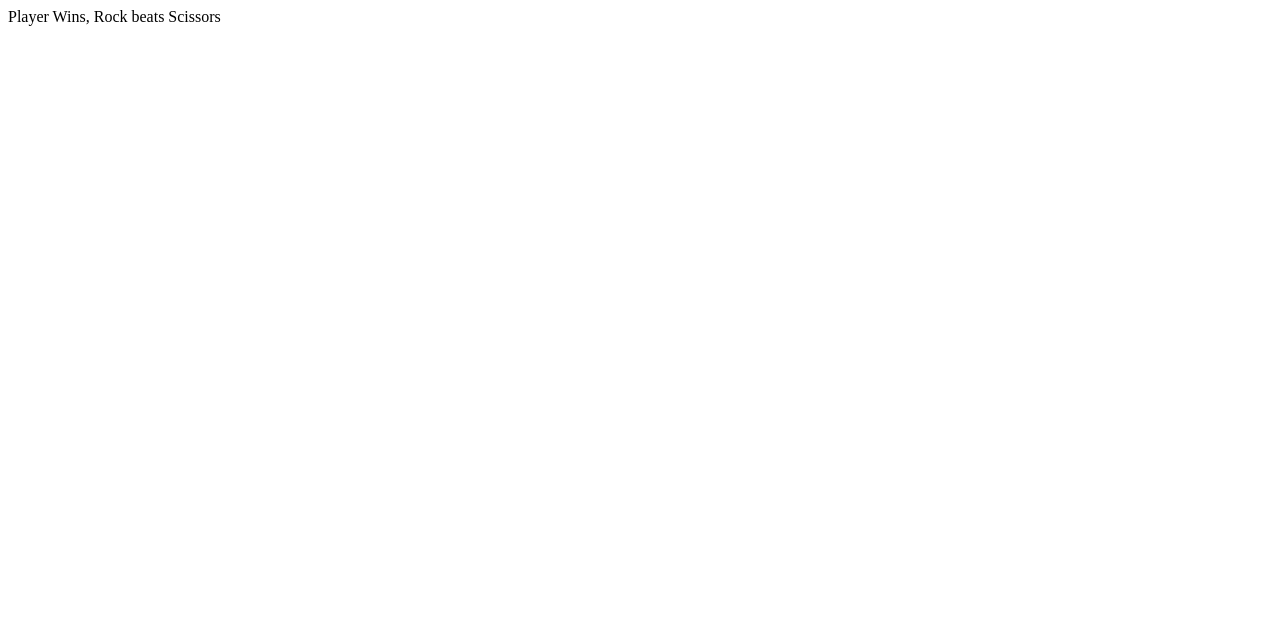
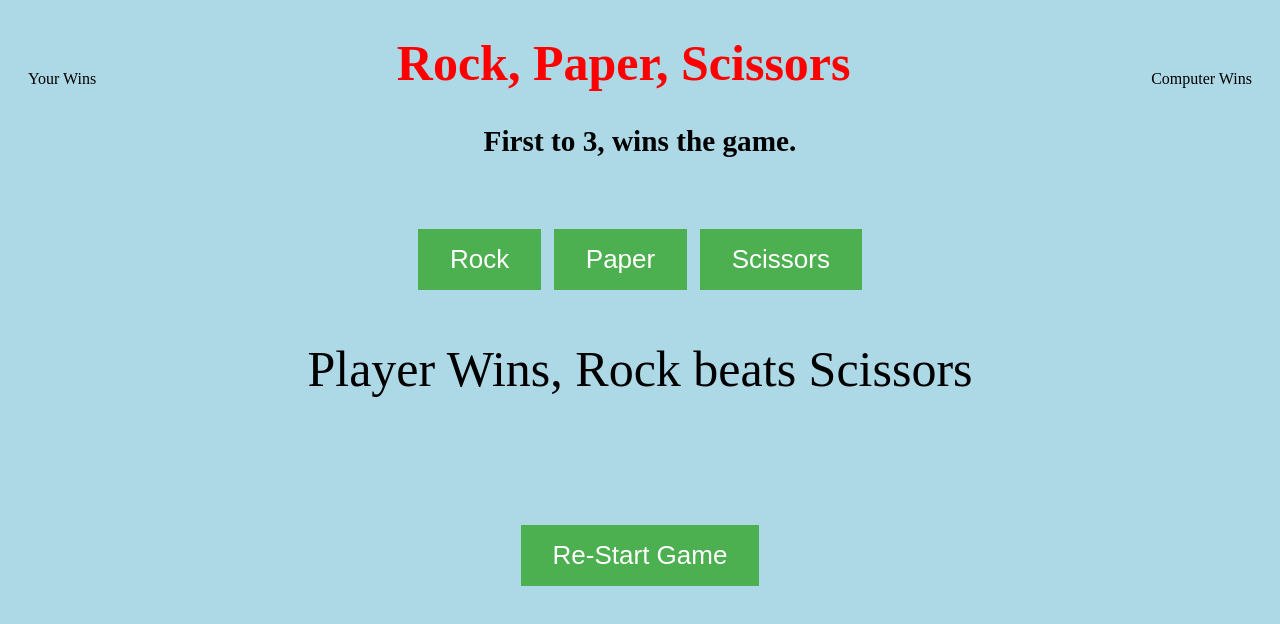
Before and after one commit to bmenini/rockpaperscissors, a plain HTML site: page index.html in a window 1280 px wide. Both pictures are taken after a click on the button "Rock". Drawn offline with Linux system fonts and the light colour scheme.

Commit message:
Display result to page under buttons

```diff
--- a/functions.js
+++ b/functions.js
@@ -9,24 +9,29 @@ var randomMove = textArray[Math.floor(Math.random() * textArray.length)];
 return randomMove;
 }
 
+
+
  function playRound(playerSelection, computerSelection) {
 
-    if (playerSelection == "Rock" && computerSelection == "Rock" ||
+    if (
+        playerSelection == "Rock" && computerSelection == "Rock" ||
         playerSelection == "Paper" && computerSelection == "Paper" ||
-        playerSelection == "Scissors" && computerSelection == "Scissors"){
-
-
-            return message="It was a tie, both selected " + playerSelection + ".";
-
-        } else if
-        (playerSelection == "Rock" && computerSelection === "Scissors" ||
+        playerSelection == "Scissors" && computerSelection == "Scissors")
+        {
+            var message = document.getElementById('display').innerHTML = "It was a tie, both selected " + playerSelection + ".";
+            return message;
+            //return message="It was a tie, both selected " + playerSelection + ".";
+        } else if (
+        playerSelection == "Rock" && computerSelection == "Scissors" ||
         playerSelection == "Scissors" && computerSelection == "Paper" ||
         playerSelection == "Paper" && computerSelection == "Rock") {
-
-            return message="Player Wins, " + playerSelection + " beats " + computerSelection;
+            var message = document.getElementById('display').innerHTML = "Player Wins, " + playerSelection + " beats " + computerSelection;
+            return message;
+            //return message="Player Wins, " + playerSelection + " beats " + computerSelection;
         }
+        else {
+            var message = document.getElementById('display').innerHTML = "Player Wins, " + playerSelection + " beats " + computerSelection;
+            return message;
+            //return message="Computer Wins, " + computerSelection + " beats " + playerSelection ;}
     }
-    function playerSelection(item) {
-        var move = item;
-        return move;
-    }
+}
--- a/index.html
+++ b/index.html
@@ -6,9 +6,7 @@
     <meta http-equiv="X-UA-Compatible" content="ie=edge">
     <title>Rock Paper Scissors</title>
     <link rel="stylesheet" href="style.css">
-    <script type="text/javascript" src="functions.js">
 
-    </script>
 </head>
 <body>
     <div class="left"><p>Your Wins</p></div>
@@ -19,18 +17,24 @@
     <div class="center"><h1>Rock, Paper, Scissors</h1></div>
 
     <div class="center"><h3>First to 3, wins the game.</h3></div>
+
     <div class="center"></div>
-    <div>
-        <div  class="center color"><button class="rock" onclick="document.write(playRound('Rock', computerPlay()));">Rock</button>
 
-        <button class="paper" onclick="document.write(playRound('Paper', computerPlay()));">Paper</button>
-        <button class="scissors" onclick="document.write(playRound('Scissors', computerPlay()));">Scissors</button></div>
-    </div>
+        <div class="center color">
+        <button  onclick="playRound('Rock', computerPlay());">Rock</button>
+        <button  onclick="playRound('Paper', computerPlay());">Paper</button>
+        <button  onclick="playRound('Scissors', computerPlay());">Scissors</button>
+        <p><span id='display'></span></p>
+        </div>
+
+</div>
     <!--Place this code under Rock Button -- Fix Scope Issue with (move)
     <div class="center color"><script>document.write(playRound(playerSelection(move), computerPlay()));</script></div>-->
 
     <div class="center color"><button>Re-Start Game</button></div>
-    <div><script></script></div>
+    <script type="text/javascript" src="functions.js">
+
+    </script>
 
 
 </body>
--- a/style.css
+++ b/style.css
@@ -34,3 +34,6 @@ button {
     display: inline-block;
     font-size: 26px;
   }
+  #message {
+      font-size: 25px;
+  }
```
